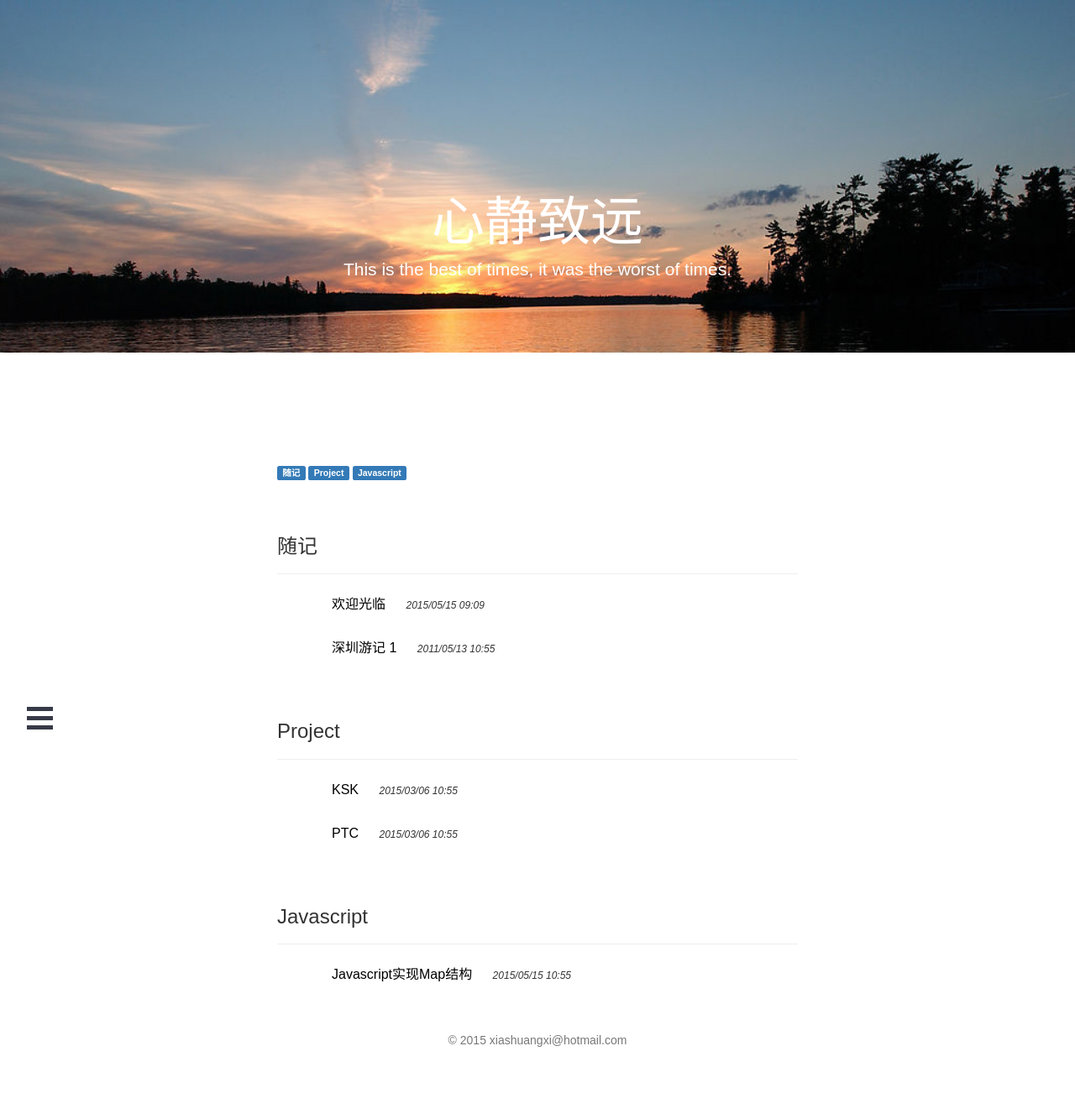
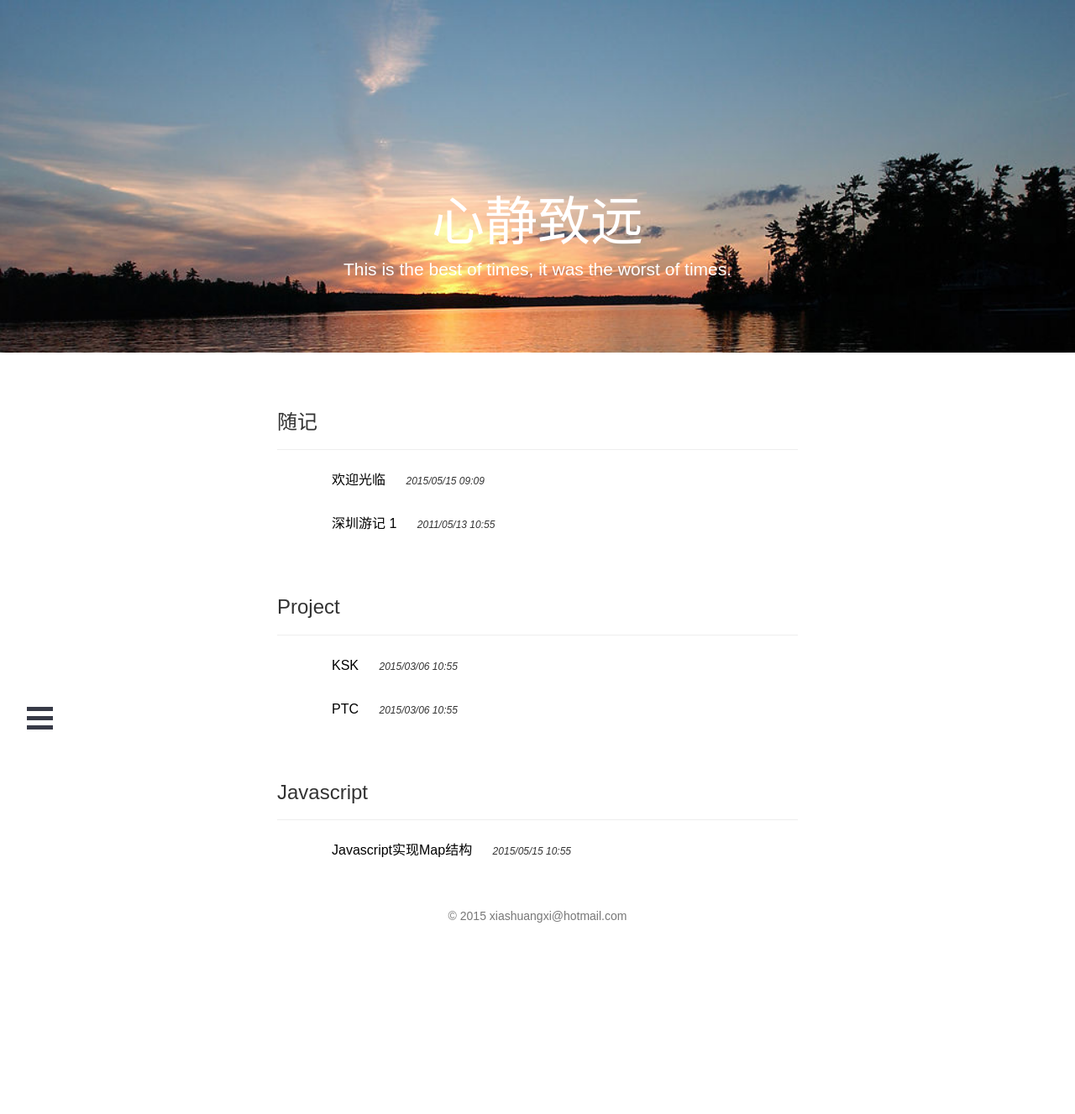
Before and after one commit to jinchangle/xiashuangxi.github.io, a Jekyll site: the page built from types.html, in a window 1280 px wide. Shown: the whole page at 84% size. Built offline with Jekyll 4.4.1, drawn with Linux system fonts in a browser that asks for light colours; nearby versions of some CDN libraries; comment, search, counter and statistics services are not loaded; after the commit the page ends 1179 px from its top, so only the background shows below that.

Commit message:
Update types.html

```diff
--- a/_layouts/types.html
+++ b/_layouts/types.html
@@ -3,14 +3,7 @@
 {% include head.html %}
     <body>
         {% include banner.html %}
-        <div class="container" style='padding-top:50px;'>
-            <div class="container" style='padding-top:50px;'>
-                {% for category in site.categories %}
-                    <a class ="label label-primary" href = '#{{ category | first }}'>{{ category | first }}</a>
-                {% endfor %}
-
-            </div>
-            <br>
+        <div class="container">
             {% for category in site.categories %}
             <div class="container docls">
                 <div class="page-header">
```
